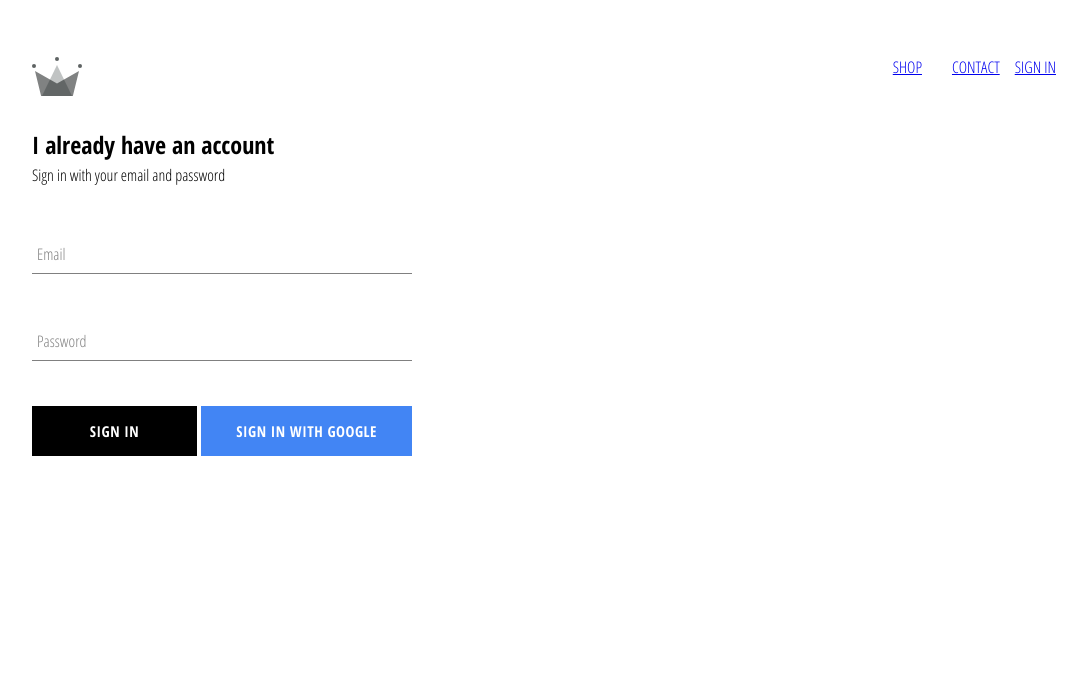
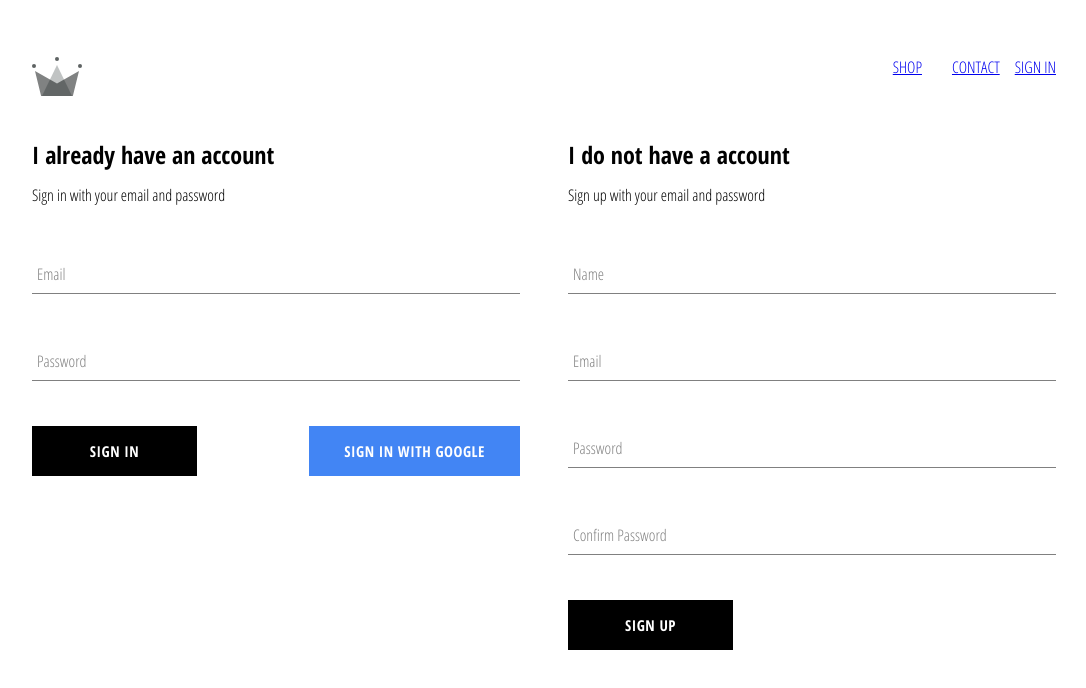
Before and after one commit to Joanna-Chadzynska/panda-clothing, a React (Create React App) app: page /signin in a window 1280 px wide. Shown: the top 688 px of the page, without its empty margins (96-1182 px from the left). Built offline with nearby package versions, Linux system fonts and the light colour scheme; no server answers.

Commit message:
implemented firebase utils, included ability to store uthenticated user into our firestore database

```diff
--- a/src/App.tsx
+++ b/src/App.tsx
@@ -1,21 +1,36 @@
 import { Header } from 'components';
-import { auth } from 'firebase/firebase.utils';
+import { auth, createUserProfileDocument } from 'firebase/firebase.utils';
 import { Home, NotFound, Shop, SignInSignUp } from 'pages';
 import React, { useEffect } from 'react';
 import { Route, Switch } from 'react-router-dom';
 import { useUserContext } from './contexts/userContext';
 
 const App = () => {
-	const { setCurrentUser } = useUserContext();
+	const { setCurrentUser, currentUser } = useUserContext();
 
 	useEffect(() => {
-		const unsubscribeFromAuth = auth.onAuthStateChanged((user) => {
+		const unsubscribeFromAuth = auth.onAuthStateChanged(async (userAuth) => {
+			if (userAuth) {
+				const userRef = await createUserProfileDocument(userAuth);
+				userRef?.onSnapshot((snapshot) => {
+					const currUser = {
+						id: snapshot.id,
+						user: snapshot.data(),
+					};
+
+					if (setCurrentUser) {
+						setCurrentUser(currUser);
+					}
+				});
+			}
 			if (setCurrentUser) {
-				setCurrentUser(user);
+				setCurrentUser(null);
 			}
 		});
 		return () => unsubscribeFromAuth();
-	}, []);
+	}, [setCurrentUser]);
+
+	console.log({ currentUser });
 
 	return (
 		<>
--- a/src/components/SignIn/index.tsx
+++ b/src/components/SignIn/index.tsx
@@ -29,7 +29,7 @@ const SignIn: React.SFC<SignInProps> = () => {
 
 	return (
 		<div className='sign-in'>
-			<h2>I already have an account</h2>
+			<h2 className='title'>I already have an account</h2>
 			<span>Sign in with your email and password</span>
 			<form onSubmit={handleSubmit}>
 				<FormInput
--- a/src/components/SignIn/styles/signIn.scss
+++ b/src/components/SignIn/styles/signIn.scss
@@ -1,5 +1,4 @@
 .sign-in {
-	width: 23.75rem;
 	display: flex;
 	flex-direction: column;
 
--- /dev/null
+++ b/src/components/SignUp/index.tsx
@@ -0,0 +1,97 @@
+import { CustomButton, FormInput } from 'components';
+import { auth, createUserProfileDocument } from 'firebase/firebase.utils';
+import React, { useState } from 'react';
+import './styles/signUp.scss';
+
+export interface SignUpProps {}
+
+const SignUp: React.SFC<SignUpProps> = () => {
+	const [newUser, setNewUser] = useState({
+		displayName: '',
+		email: '',
+		password: '',
+		confirmPassword: '',
+	});
+
+	const handleSubmit = async (e: React.FormEvent<HTMLFormElement>) => {
+		e.preventDefault();
+		const { email, password, displayName } = newUser;
+		if (newUser.password !== newUser.confirmPassword) {
+			alert("Passwords don't match");
+			return;
+		}
+
+		try {
+			const { user } = await auth.createUserWithEmailAndPassword(
+				email,
+				password
+			);
+
+			await createUserProfileDocument(user, { displayName });
+			setNewUser({
+				displayName: '',
+				email: '',
+				password: '',
+				confirmPassword: '',
+			});
+		} catch (error) {
+			console.log(error);
+		}
+	};
+
+	const handleChange = (e: React.ChangeEvent<HTMLInputElement>) => {
+		const { name, value } = e.target;
+		setNewUser({
+			...newUser,
+			[name]: value,
+		});
+	};
+
+	return (
+		<div className='sign-up'>
+			<h2 className='title'>I do not have a account</h2>
+			<span>Sign up with your email and password</span>
+			<form onSubmit={handleSubmit}>
+				<FormInput
+					type='text'
+					name='displayName'
+					label='Name'
+					value={newUser.displayName}
+					handleChange={handleChange}
+					required
+				/>
+
+				<FormInput
+					type='email'
+					name='email'
+					label='Email'
+					value={newUser.email}
+					handleChange={handleChange}
+					required
+				/>
+
+				<FormInput
+					type='password'
+					name='password'
+					label='Password'
+					value={newUser.password}
+					handleChange={handleChange}
+					required
+				/>
+
+				<FormInput
+					type='password'
+					name='confirmPassword'
+					label='Confirm Password'
+					value={newUser.confirmPassword}
+					handleChange={handleChange}
+					required
+				/>
+
+				<CustomButton type='submit'>Sign Up</CustomButton>
+			</form>
+		</div>
+	);
+};
+
+export default SignUp;
--- /dev/null
+++ b/src/components/SignUp/styles/signUp.scss
@@ -0,0 +1,8 @@
+.sign-up {
+	display: flex;
+	flex-direction: column;
+
+	.title {
+		margin: 10px 0;
+	}
+}
--- a/src/components/index.ts
+++ b/src/components/index.ts
@@ -6,3 +6,4 @@ export { default as FormInput } from './FormInput';
 export { default as Header } from './Header';
 export { default as MenuItem } from './MenuItem';
 export { default as SignIn } from './SignIn';
+export { default as SignUp } from './SignUp';
--- a/src/pages/SignInSignUp/index.tsx
+++ b/src/pages/SignInSignUp/index.tsx
@@ -1,4 +1,4 @@
-import { SignIn } from 'components';
+import { SignIn, SignUp } from 'components';
 import React from 'react';
 import './styles/signInSignUp.scss';
 
@@ -8,6 +8,7 @@ const SignInSignUp: React.SFC<SignInSignUpProps> = () => {
 	return (
 		<div className='sign-in-and-sign-up wrapper'>
 			<SignIn />
+			<SignUp />
 		</div>
 	);
 };
--- a/src/pages/SignInSignUp/styles/signInSignUp.scss
+++ b/src/pages/SignInSignUp/styles/signInSignUp.scss
@@ -0,0 +1,5 @@
+.sign-in-and-sign-up {
+	display: grid;
+	grid-template-columns: repeat(auto-fit, minmax(380px, 1fr));
+	gap: 3em;
+}
```
